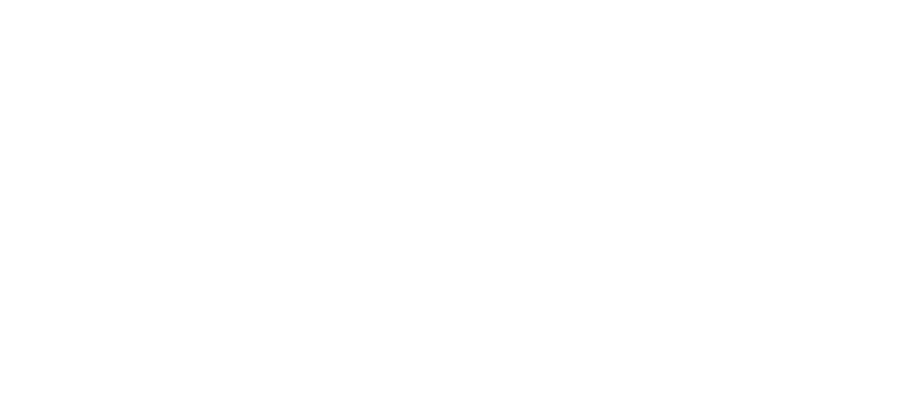
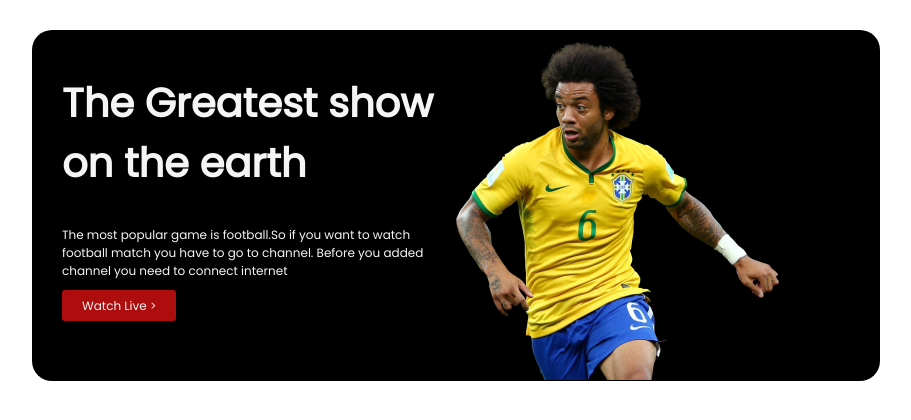
Before and after one commit to abulhasan95/Second-Assignment, a plain HTML site: page index.html in a window 1280 px wide. Shown: the whole page, without its empty margins (16-927 px from the left). Drawn offline with Linux system fonts and the light colour scheme.

Commit message:
image added

```diff
--- a/index.html
+++ b/index.html
@@ -6,15 +6,34 @@
     <meta http-equiv="X-UA-Compatible" content="IE=edge">
     <meta name="viewport" content="width=device-width, initial-scale=1.0">
     <title>My Second Assignment</title>
+    <!-- ------
+        google font link
+    ----------------- -->
+    <link rel="preconnect" href="https://fonts.googleapis.com">
+    <link rel="preconnect" href="https://fonts.gstatic.com" crossorigin>
+    <link href="https://fonts.googleapis.com/css2?family=Poppins&display=swap" rel="stylesheet">
     <!-- stylesheet -->
-    <link rel="stylesheet" href="styles/style.css">
+    <link rel="stylesheet" href="style.css">
 </head>
-<section>
-
-</section>
 
 <body>
+    <section class="container">
+        <div class="banner">
+            <h1>The Greatest show on the earth </h1>
+            <p>The most popular game is football.So if you want
+                to watch football match you have to go to channel.
+                Before you added channel
+                you need to connect internet </p>
+            <div class="styles">
+                <a class="live" href="">Watch Live <span class="style"> > </span></a>
 
+            </div>
+        </div>
+        <div>
+            <img src="assets/Banner Image.png" alt="">
+
+        </div>
+    </section>
 </body>
 
 </html>
--- /dev/null
+++ b/style.css
@@ -0,0 +1,56 @@
+/* google font use */
+
+body {
+    font-family: 'Poppins', sans-serif;
+
+}
+
+.container {
+    display: grid;
+    grid-template-columns: repeat(2, 1fr);
+    background-color: black;
+    width: 788px;
+    height: 341px;
+    margin-left: 40px;
+    margin-right: 40px;
+    margin-top: 30px;
+    padding-top: 10px;
+    padding-right: 30px;
+    padding-left: 30px;
+    border-radius: 20px;
+}
+
+.banner {
+
+    margin-bottom: 30px;
+    padding-bottom: 40px;
+}
+
+.container.banner {
+    width: 50px;
+}
+
+h1 {
+    color: whitesmoke;
+    font-size: 40px;
+    font: weight 500px;
+
+}
+
+p {
+    color: whitesmoke;
+    font-size: 12px;
+}
+
+.style {
+    color: whitesmoke;
+}
+
+.live {
+    text-decoration: none;
+    background-color: rgb(173, 13, 13);
+    padding: 7px 20px;
+    color: whitesmoke;
+    font-size: 12px;
+    border-radius: 3px;
+}
```
Also changed, not shown: styles/style.css (deleted).
